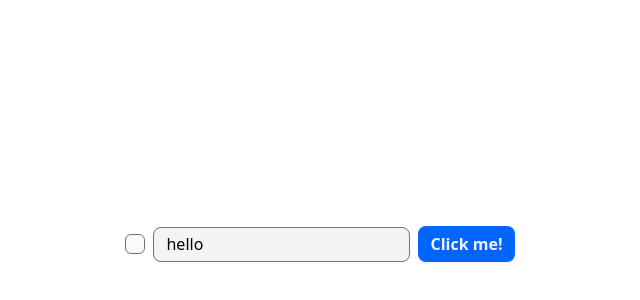
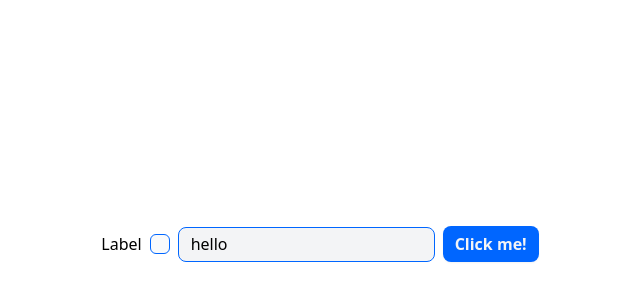
Before and after one commit to EthanITA/Vuetail, a Vue app: page / in a window 1280 px wide. Shown: the part 156-456 px from the top of the page, without its empty margins (320-960 px from the left). Built offline with nearby package versions, Linux system fonts and the light colour scheme.

Commit message:
feat: add label to checkbox and sizes

```diff
--- a/src/App.vue
+++ b/src/App.vue
@@ -5,7 +5,10 @@
       :disabled="disabled"
       :size="size"
       :color="color"
-    />
+      label="Label"
+      label-left
+    >
+    </v-checkbox>
     <v-input :disabled="disabled" :size="size" :color="color" v-model="a" />
     <v-button :disabled="disabled" :size="size" :color="color">
       Click me!
@@ -23,7 +26,7 @@ const a = ref("hello");
 const check = ref(false);
 const disabled = ref<boolean>(false);
 const size = ref<SizeProp>("md");
-const color = ref<ColorProp>("default");
+const color = ref<ColorProp>("info");
 </script>
 
 <style scoped></style>
--- a/src/components/atoms/v-button.vue
+++ b/src/components/atoms/v-button.vue
@@ -2,10 +2,10 @@
   <button
     :class="[
       {
-        [mapper.getColor(Button.Color, color)]: !disabled,
+        [atom.getColor(Button.Color, color)]: !disabled,
         'text-gray-500 bg-gray-200 cursor-not-allowed': disabled,
       },
-      mapper.getSize(Button.Size, size),
+      atom.getSize(Button.Size, size),
     ]"
     :disabled="disabled"
     class="font-semibold shadow-sm"
@@ -16,7 +16,7 @@
 
 <script lang="ts" setup>
 import { ColorProp, SizeProp } from "../../types.ts";
-import mapper, { Button } from "../../themes/mapper.ts";
+import atom, { Button } from "../../themes/atom.ts";
 
 withDefaults(
   defineProps<{
--- a/src/components/atoms/v-checkbox.vue
+++ b/src/components/atoms/v-checkbox.vue
@@ -1,28 +1,69 @@
 <template>
   <div
     :class="[
-      mapper.getSize(Checkbox.Size, size),
+      [atom.getSize(Checkbox.LabelSize, size)],
       {
-        [mapper.getColor(Checkbox.ActiveColor, color)]: modelValue,
-        [mapper.getColor(Checkbox.NotActiveColor, color)]: !modelValue,
+        'text-gray-400 cursor-not-allowed': disabled,
+        'cursor-pointer': !disabled,
       },
     ]"
-    class="relative select-none"
-    @click="$emit('update:modelValue', !modelValue)"
-    tabindex="-1"
+    class="flex select-none items-center"
+    @click="
+      () => {
+        if (disabled) return;
+        const checkbox = $refs.checkbox as HTMLDivElement;
+        const focusAction = !modelValue ? checkbox.focus : checkbox.blur;
+        focusAction.call(checkbox);
+        $emit('update:modelValue', !modelValue);
+      }
+    "
+    @mouseleave="hovered = false"
+    @mouseover="hovered = true"
   >
-    <CheckIcon
-      :class="[mapper.getSize(Checkbox.CheckSize, size)]"
-      class="absolute stroke-current right-[50%] top-[50%] transform translate-x-1/2 -translate-y-1/2"
-      aria-hidden="true"
-      v-show="modelValue"
-    />
+    <template v-if="labelLeft">
+      <p v-if="label && !$slots.label">{{ label }}</p>
+      <div v-else>
+        <slot name="label" />
+      </div>
+    </template>
+    <div
+      ref="checkbox"
+      :class="[
+        atom.getSize(Checkbox.Size, size),
+        disabled
+          ? 'bg-gray-200 ring-0 text-gray-400 border-gray-400'
+          : {
+              [atom.getColor(Checkbox.ActiveColor, color)]: modelValue,
+              [atom.getColor(Checkbox.NotActiveColor, color)]: !modelValue,
+              [atom.getColor(Checkbox.ActiveHoverColor, color)]:
+                hovered && modelValue,
+              [atom.getColor(Checkbox.NotActiveHoverColor, color)]:
+                hovered && !modelValue,
+            },
+      ]"
+      :tabindex="!disabled ? -1 : undefined"
+      class="relative"
+    >
+      <CheckIcon
+        v-show="modelValue"
+        :class="[atom.getSize(Checkbox.CheckSize, size)]"
+        aria-hidden="true"
+        class="absolute stroke-current right-[50%] top-[50%] transform translate-x-1/2 -translate-y-1/2"
+      />
+    </div>
+    <template v-if="!labelLeft">
+      <p v-if="label && !$slots.label">{{ label }}</p>
+      <div v-else>
+        <slot name="label" />
+      </div>
+    </template>
   </div>
 </template>
-<script setup lang="ts">
+<script lang="ts" setup>
 import { ColorProp, SizeProp } from "../../types.ts";
 import { CheckIcon } from "@heroicons/vue/24/solid";
-import mapper, { Checkbox } from "../../themes/mapper.ts";
+import atom, { Checkbox } from "../../themes/atom.ts";
+import { ref } from "vue";
 
 withDefaults(
   defineProps<{
@@ -30,6 +71,8 @@ withDefaults(
     disabled?: boolean;
     size?: SizeProp;
     color?: ColorProp;
+    label?: string;
+    labelLeft?: boolean;
   }>(),
   {
     disabled: false,
@@ -38,6 +81,8 @@ withDefaults(
   },
 );
 
+const hovered = ref<boolean>(false);
+
 defineEmits<{
   (event: "update:modelValue", value: boolean): void;
 }>();
--- a/src/components/atoms/v-input.vue
+++ b/src/components/atoms/v-input.vue
@@ -4,10 +4,10 @@
     @input="$emit('update:modelValue', ($event as InputEvent).target?.value)"
     :class="[
       {
-        [mapper.getColor(Input.Color, color)]: !disabled,
+        [atom.getColor(Input.Color, color)]: !disabled,
         'text-gray-500 bg-gray-200 cursor-not-allowed !select-none': disabled,
       },
-      mapper.getSize(Input.Size, size),
+      atom.getSize(Input.Size, size),
     ]"
     :disabled="disabled"
     class="focus:outline-none bg-gray-100"
@@ -15,7 +15,7 @@
 </template>
 <script lang="ts" setup>
 import { ColorProp, SizeProp } from "../../types.ts";
-import mapper, { Input } from "../../themes/mapper.ts";
+import atom, { Input } from "../../themes/atom.ts";
 
 defineEmits<{
   (event: "update:modelValue", value: string): void;
--- a/src/themes/mapper.ts
+++ b/src/themes/atom.ts
@@ -3,12 +3,12 @@ import { Color, ColorProp, Size, SizeProp } from "../types.ts";
 type ColorMap = Record<Color, string>;
 type SizeMap = Record<Size, string>;
 
-interface Mapper {
+interface Atom {
   Color: ColorMap;
   Size: SizeMap;
 }
 
-export const Button: Mapper = {
+export const Button: Atom = {
   Color: {
     default: "bg-default hover:bg-default-hover ring-default-hover",
     danger: "bg-danger hover:bg-danger-hover ring-danger-hover",
@@ -25,7 +25,7 @@ export const Button: Mapper = {
   },
 };
 
-export const Input: Mapper = {
+export const Input: Atom = {
   Color: {
     default: "border-gray-500 ring-gray-500",
     danger: "border-danger ring-danger",
@@ -42,17 +42,20 @@ export const Input: Mapper = {
   },
 };
 
-export const Checkbox: Omit<Mapper, "Color"> & {
+export const Checkbox: Omit<Atom, "Color"> & {
   CheckSize: SizeMap;
+  LabelSize: SizeMap;
   ActiveColor: ColorMap;
   NotActiveColor: ColorMap;
+  ActiveHoverColor: ColorMap;
+  NotActiveHoverColor: ColorMap;
 } = {
   Size: {
-    xs: "w-3.5 h-3.5 border-[1px] rounded focus:ring-[0.5px]",
-    sm: "w-4 h-4 border-[1px] rounded focus:ring-[0.5px]",
-    md: "w-5 h-5 border-[1.5px] rounded-md focus:ring-1 ring-offset-[1px]",
-    lg: "w-8 h-8 border-2 rounded-lg focus:ring-1",
-    xl: "w-10 h-10 border-2 rounded-xl focus:ring-1",
+    xs: "w-3.5 h-3.5 border-[1px] rounded focus:ring-[0.5px] ring-offset-[0.5px]",
+    sm: "w-4 h-4 border-[1px] rounded focus:ring-[0.5px] ring-offset-[0.5px]",
+    md: "w-5 h-5 border-[1.5px] rounded-md focus:ring-1 ring-offset-1",
+    lg: "w-8 h-8 border-2 rounded-lg focus:ring-1 ring-offset-2",
+    xl: "w-10 h-10 border-2 rounded-xl focus:ring-1 ring-offset-2",
   },
   CheckSize: {
     xs: "w-3.5 h-3.5",
@@ -61,19 +64,40 @@ export const Checkbox: Omit<Mapper, "Color"> & {
     lg: "w-8 h-8",
     xl: "w-10 h-10",
   },
+  LabelSize: {
+    xs: "text-xs gap-0.5",
+    sm: "text-sm gap-1",
+    md: "text-base gap-2",
+    lg: "text-xl gap-3",
+    xl: "text-2xl gap-4",
+  },
   ActiveColor: {
-    default: "border-default bg-default ring-default",
-    danger: "border-danger bg-danger ring-danger",
-    info: "border-info bg-info ring-info",
-    success: "border-success bg-success ring-success",
-    warning: "border-warning bg-warning ring-warning",
+    default: "border-default bg-default ring-default hover:bg-default-hover",
+    danger: "border-danger bg-danger ring-danger hover:bg-danger-hover",
+    info: "border-info bg-info ring-info hover:bg-info-hover",
+    success: "border-success bg-success ring-success hover:bg-success-hover",
+    warning: "border-warning bg-warning ring-warning hover:bg-warning-hover",
   },
   NotActiveColor: {
-    default: "border-gray-500 bg-gray-50 focus:ring-0",
-    danger: "border-danger bg-gray-50 focus:ring-0",
-    info: "border-info bg-gray-50 focus:ring-0",
-    warning: "border-warning bg-gray-50 focus:ring-0",
-    success: "border-success bg-gray-50 focus:ring-0",
+    default: "border-gray-500 bg-gray-50",
+    danger: "border-danger bg-gray-50",
+    info: "border-info bg-gray-50",
+    warning: "border-warning bg-gray-50",
+    success: "border-success bg-gray-50",
+  },
+  ActiveHoverColor: {
+    default: "border-gray-600 bg-gray-200",
+    danger: "border-danger-hover bg-danger-hover",
+    info: "border-info-hover bg-info-hover",
+    success: "border-success-hover bg-success-hover",
+    warning: "border-warning-hover bg-warning-hover",
+  },
+  NotActiveHoverColor: {
+    default: "border-gray-600 !bg-gray-200",
+    danger: "border-danger-hover !bg-gray-200",
+    info: "border-info-hover !bg-gray-200",
+    success: "border-success-hover !bg-gray-200",
+    warning: "border-warning-hover !bg-gray-200",
   },
 };
 
```
